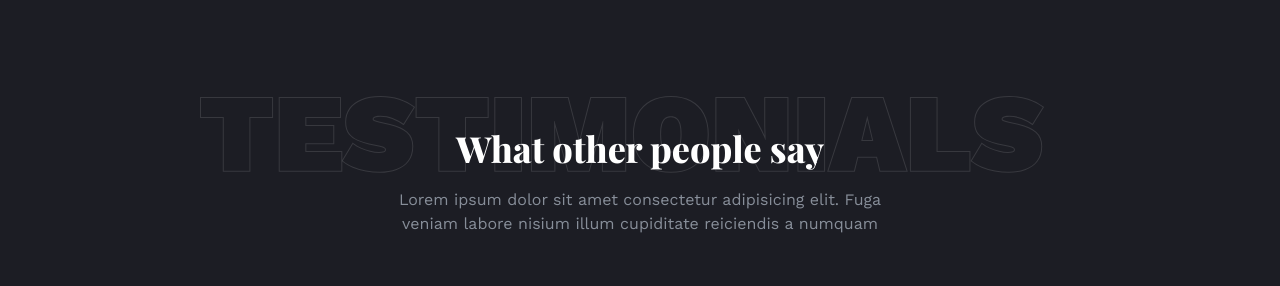
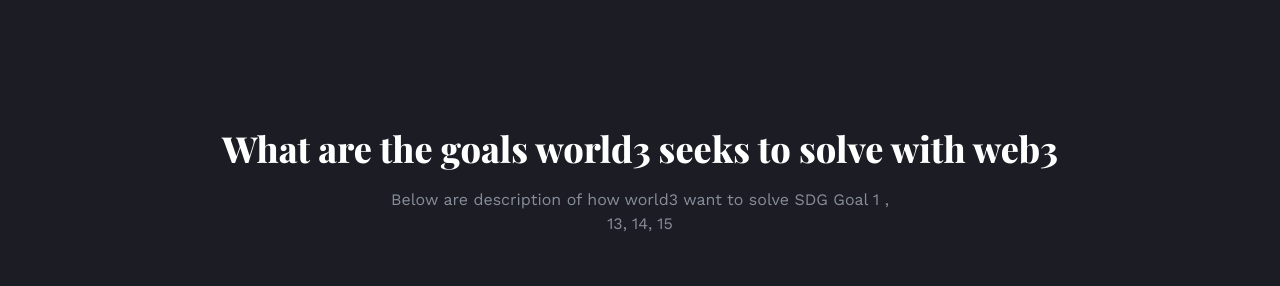
Before and after one commit to xcryptoshadow/world3, a React (Create React App) app: page / in a window 1280 px wide. Shown: the part 680-966 px from the top of the page. Built offline with nearby package versions, Linux system fonts and the light colour scheme; a web font is replaced by a local one.

Commit message:
‘world3’

```diff
--- a/src/components/TestiSlider.js
+++ b/src/components/TestiSlider.js
@@ -22,7 +22,7 @@ const TestiSlider = () => {
           clickable: true,
         }}
         autoplay={{
-          delay: 2500,
+          delay: 3500,
           disableOnInteraction: false,
         }}
         modules={[Autoplay, Pagination]}
@@ -33,8 +33,8 @@ const TestiSlider = () => {
           return (
             <SwiperSlide key={index}>
               <div className="flex flex-col lg:flex-row gap-12 lg:gap-32">
-                <div className="w-60 h-60 lg:w-[828px] lg:h-[828px]">
-                  <img className="rounded-2xl  " src={authorImg} alt="" />
+                <div className="w-60 h-60 lg:w-[1028px] lg:h-[1028px] lg:-mb-96  ">
+                  <img className="rounded-2xl" src={authorImg} alt="" />
                 </div>
                 <div className="flex flex-col max-w-3xl">
                   <h5 className="font-body text-2xl mb-8 italic font-normal">
--- a/src/components/Testimonials.js
+++ b/src/components/Testimonials.js
@@ -1,20 +1,19 @@
-import React, { useEffect, useState } from 'react';
+import React, { useEffect, useState } from "react";
 
 // import components
-import TestiSlider from './TestiSlider';
+import TestiSlider from "./TestiSlider";
 
 const Testimonials = () => {
-
   return (
-    <section id='testimonials' className='section bg-secondary'>
-      <div className='container mx-auto'>
-        <div className='flex flex-col items-center text-center'>
-          <h2 className='section-title before:content-testimonials relative before:absolute before:opacity-40 before:-top-[2rem] before:-left-64 before:hidden before:lg:block'>
-            What other people say
+    <section id="testimonials" className="section bg-secondary">
+      <div className="container mx-auto">
+        <div className="flex flex-col items-center text-center">
+          <h2 className="section-title  relative before:absolute before:opacity-40 before:-top-[2rem] before:-left-64 before:hidden before:lg:block">
+            What are the goals world3 seeks to solve with web3
           </h2>
-          <p className='subtitle'>
-            Lorem ipsum dolor sit amet consectetur adipisicing elit. Fuga veniam
-            labore nisium illum cupiditate reiciendis a numquam
+          <p className="subtitle">
+            Below are description of how world3 want to solve SDG Goal 1 , 13,
+            14, 15
           </p>
         </div>
         <TestiSlider />
--- a/src/data.js
+++ b/src/data.js
@@ -235,19 +235,20 @@ export const services = [
 // testimonials
 export const testimonials = [
   {
+    authorImg: sealife,
+    // authorText: `Sustainable Development Goal 14 - 'Life below water' `,
+    authorText: `Oceans and fisheries support the global population's economic, social and environmental needs.`,
+    authorName: "GOAL 14",
+    authorPosition: "Life below water",
+  },
+  {
     authorImg: wildlife,
     authorText:
       "Love the simplicity of the service and the prompt customer support. We can’t imagine working without it.",
     authorName: "Olivia Doe",
     authorPosition: "Head of Design, Google",
   },
-  {
-    authorImg: sealife,
-    authorText:
-      "Love the simplicity of the service and the prompt customer support. We can’t imagine working without it.",
-    authorName: "Olivia Doe",
-    authorPosition: "Head of Design, Google",
-  },
+
   {
     authorImg: climate,
     authorText:
```
